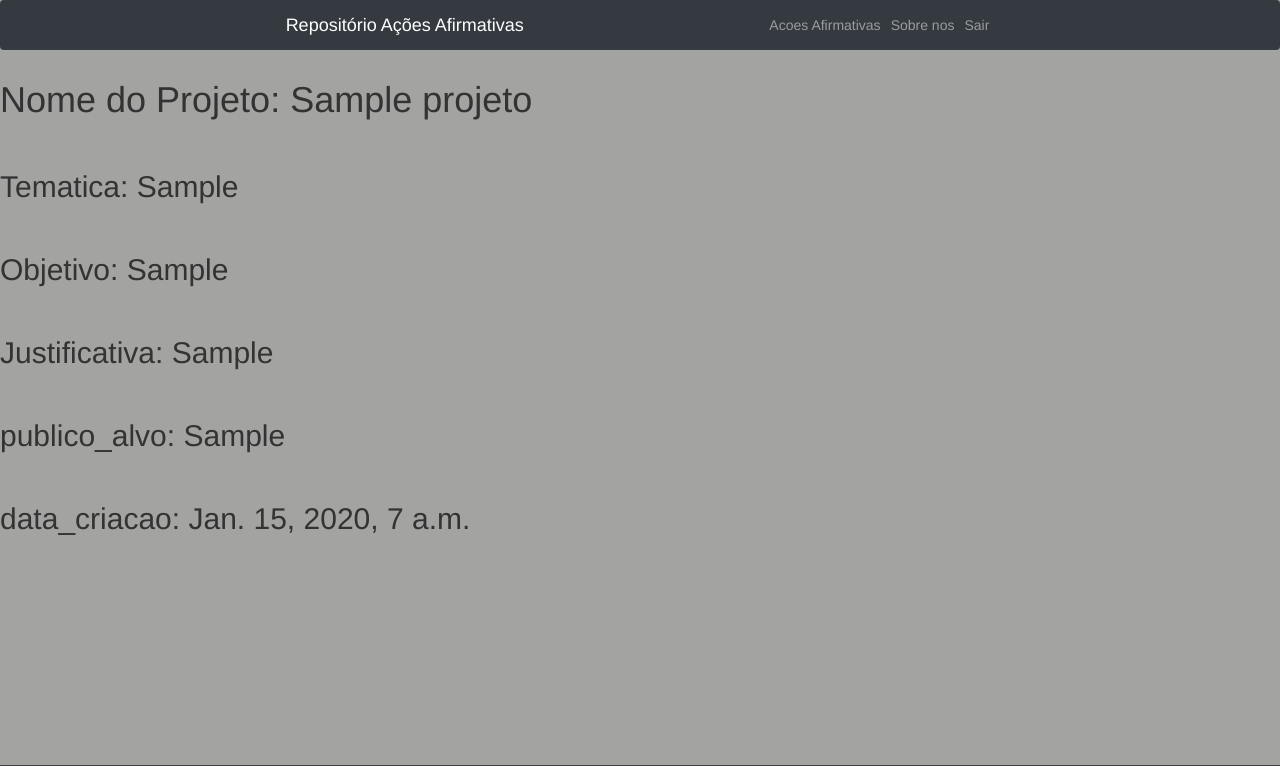
After one commit to MMedeiros03/Acoes-Afirmativas, a Django app: page /projetos/1/ in a window 1280 px wide. The commit adds this page. Shown: the top 766 px of the page. Run offline with Django 3.2, Linux system fonts and the light colour scheme; a user stored in the database is signed in; tables that the repository leaves empty hold one stand-in row (values such as "Sample post"); some libraries are stand-ins or nearby versions.

Commit message:
detalhes dos projetos funcionando

```diff
--- a/projetos/models.py
+++ b/projetos/models.py
@@ -1,5 +1,6 @@
 from django.db import models
-
+from django.db.models.fields.files import ImageField
+from django.urls import reverse
 # Create your models here.
 
 class Projetos(models.Model):
@@ -10,9 +11,14 @@ class Projetos(models.Model):
     publico_alvo  = models.CharField(max_length=250,blank=False,null=False)
     data_criacao  = models.DateTimeField(auto_now=True)
     data_atualizacao = models.DateTimeField(auto_now_add=True)
+    imagem        = models.ImageField(upload_to='static/imagens/')
+    anexo         = models.FileField(upload_to='static/anexos/')
 
     class Meta:
         db_table = "Projeto"
 
     def __str__(self):
         return self.nome
+
+    def get_absolute_url(self):
+        return '/projetos/{}/'.format(self.pk)
--- a/projetos/urls.py
+++ b/projetos/urls.py
@@ -1,9 +1,10 @@
 from django.urls import path
-from .views import listar_projetos,Cadastrar_Projeto,projeto
+from .views import listar_projetos,Cadastrar_Projeto,projeto,Detalhes_Projeto
 app_name = "projetos"
 
 urlpatterns = [
     path("listar/",listar_projetos, name="listar"),
+    path("<int:pk>/",Detalhes_Projeto,name="tarefa_detail"),
     path("projeto/",projeto, name="projeto"),
-    path("projeto/cadastrar/",Cadastrar_Projeto, name="cadastrar"),
+    path("cadastrar/",Cadastrar_Projeto, name="cadastrar"),
 ]
--- a/projetos/views.py
+++ b/projetos/views.py
@@ -1,13 +1,11 @@
-from django.shortcuts import render,redirect
+from django.shortcuts import render,redirect,get_object_or_404
 from django.contrib.auth.decorators import login_required
-
 from .models import Projetos
 
 # Create your views here.
 
 def listar_projetos(request):
     projeto = Projetos.objects.all()
-    print(projeto)
     dados = {"projetos": projeto}
     return render(request,"base/home.html",dados)
 
@@ -42,3 +40,9 @@ def Cadastrar_Projeto(request):
                                     justificativa=justificativa,
                                     publico_alvo=publico_alvo)
     return redirect("/")
+
+@login_required(login_url="/accounts/login/")
+def Detalhes_Projeto(request,pk=None,*args,**kwargs):
+    projeto = get_object_or_404(Projetos,pk = pk)
+    print(projeto)
+    return render(request,"projetos/detalhes.html",{"projeto":projeto})
--- /dev/null
+++ b/templates/projetos/detalhes.html
@@ -0,0 +1,12 @@
+{% extends 'base/base.html' %}
+
+{% block tittle %} Detalhamento do Projeto {% endblock %}
+
+{% block content %}
+    <h1>Nome do Projeto: {{projeto.nome}}</h1> <br>
+    <h2>Tematica: {{projeto.tematica}}</h2> <br>
+    <h2>Objetivo: {{projeto.objetivo}}</h2> <br>
+    <h2>Justificativa: {{projeto.justificativa}}</h2> <br>
+    <h2>publico_alvo: {{projeto.publico_alvo}}</h2> <br>
+    <h2>data_criacao: {{projeto.data_criacao}}</h2> <br>
+{% endblock %}
```
Also changed, not shown: templates/base/home.html (+5 -3 lines), projetos/migrations/0006_auto_20211213_2103.py (added).
